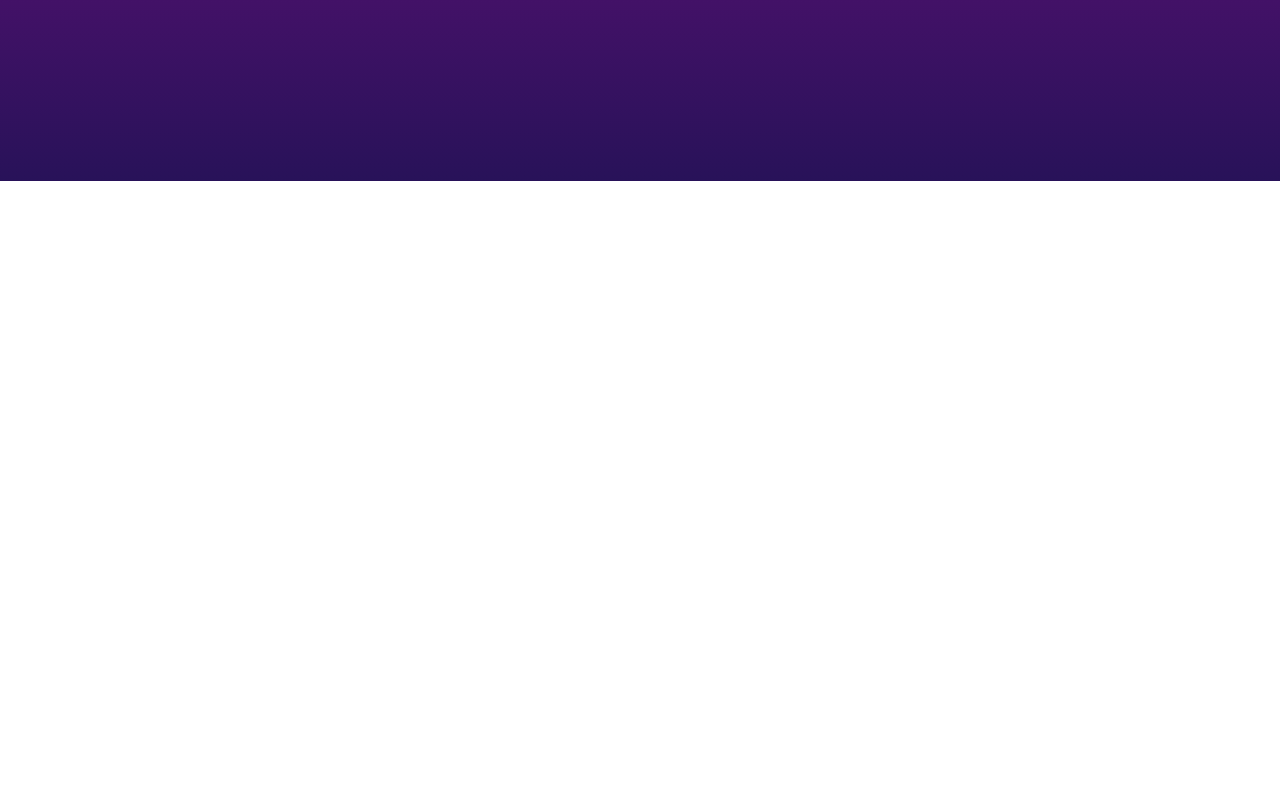
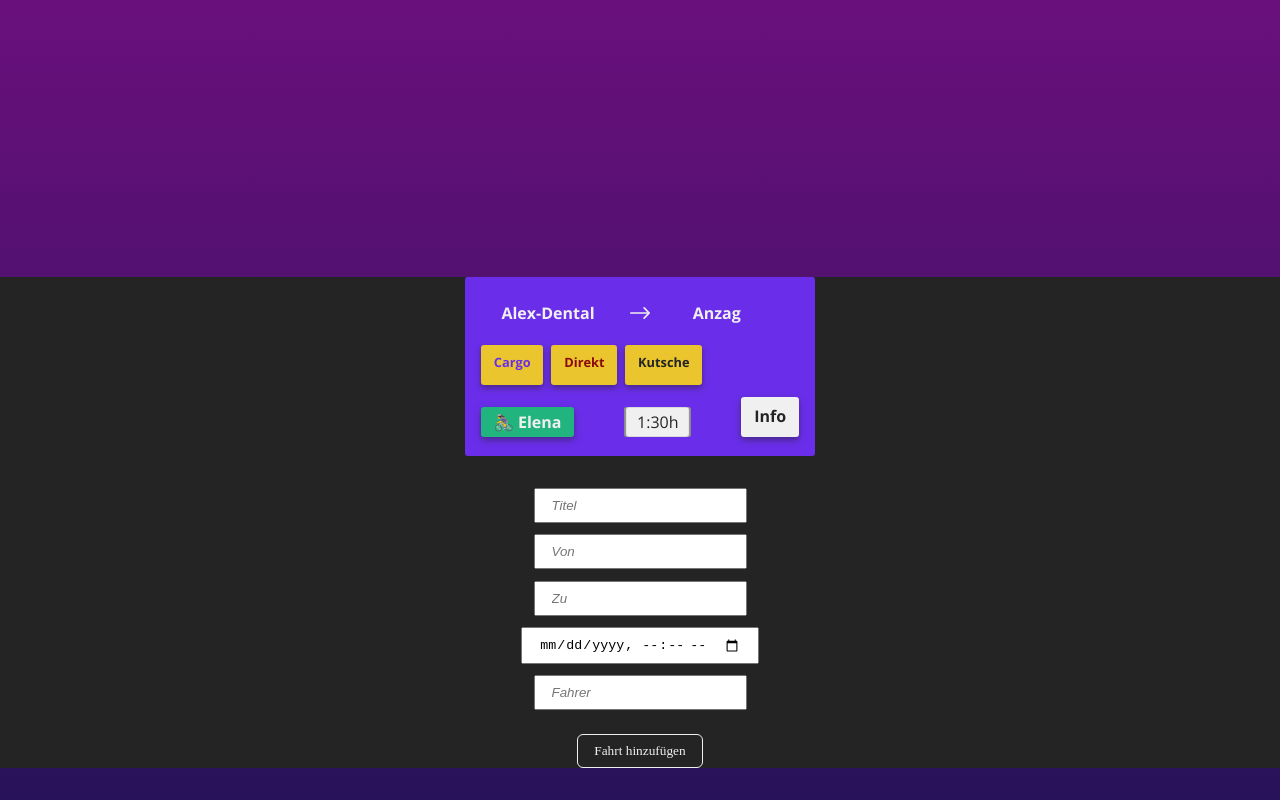
Before and after one commit to DiscoDevs/DispoDisco, a React (Create React App) app in the folder client/: page / in a window 1280 px wide. Shown: the part 619-1419 px from the top of the page. Before the commit the page ends 800 px from the top, so only its background shows below. Built offline with nearby package versions, Linux system fonts and the light colour scheme; a web font is replaced by a local one.

Commit message:
:zap: Improve functionality of addRide

```diff
--- a/client/package.json
+++ b/client/package.json
@@ -2,6 +2,7 @@
   "name": "client",
   "version": "0.1.0",
   "private": true,
+  "proxy": "http://localhost:3600/",
   "dependencies": {
     "@babel/core": "^7.12.3",
     "@storybook/addon-actions": "^6.1.1",
--- a/client/src/App.js
+++ b/client/src/App.js
@@ -1,5 +1,6 @@
 import React from "react";
 import GlobalStyle from "./GlobalStyles";
+import AddRide from "./pages/AddRide";
 import { Launch } from "./pages/Launch";
 
 function App() {
@@ -7,6 +8,7 @@ function App() {
     <>
       <GlobalStyle />
       <Launch />
+      <AddRide />
     </>
   );
 }
--- a/client/src/components/Input.js
+++ b/client/src/components/Input.js
@@ -1,23 +1,8 @@
-import React from "react";
 import styled from "styled-components/macro";
-import PropTypes from "prop-types";
 
-export function Input({ placeholder, type }) {
-  const Component = styled.input`
-    padding: 0.5rem 1rem;
-    ::placeholder {
-      font-style: italic;
-    }
-  `;
-
-  return (
-    <form>
-      <Component type={type} placeholder={placeholder} />
-    </form>
-  );
-}
-
-Input.propTypes = {
-  placeholder: PropTypes.string,
-  type: PropTypes.string,
-};
+export const Input = styled.input`
+  padding: 0.5rem 1rem;
+  ::placeholder {
+    font-style: italic;
+  }
+`;
--- a/client/src/pages/AddRide.js
+++ b/client/src/pages/AddRide.js
@@ -35,9 +35,10 @@ const Form = styled.form`
 `;
 
 export default function AddRide() {
+  const [title, setTitle] = useState("");
   const [start, setStart] = useState("");
   const [dest, setDest] = useState("");
-  const [date, setDate] = useState("");
+  const [startDate, setStartDate] = useState("");
   const [rider, setRider] = useState("");
 
   return (
@@ -58,11 +59,11 @@ export default function AddRide() {
           onSubmit={(event) => {
             event.preventDefault();
             addRide({
-              title: "Test",
+              title: title,
               start: start,
               dest: dest,
-              "start-time": date,
-              "end-time": date,
+              startDate: startDate,
+              endDate: "2020-11-26T16:30",
               weight: "light",
               priority: 0,
               type: "normal",
@@ -70,6 +71,12 @@ export default function AddRide() {
             });
           }}
         >
+          <Input
+            type="text"
+            placeholder="Titel"
+            value={title}
+            onChange={(event) => setTitle(event.target.value)}
+          />
           <Input
             type="text"
             placeholder="Von"
@@ -83,10 +90,9 @@ export default function AddRide() {
             onChange={(event) => setDest(event.target.value)}
           />
           <Input
-            type="date"
-            placeholder="Datum"
-            value={date}
-            onChange={(event) => setDate(event.taget.value)}
+            type="datetime-local"
+            value={startDate}
+            onChange={(event) => setStartDate(event.target.value)}
           />
           <Input
             type="text"
--- a/client/src/utils/api.js
+++ b/client/src/utils/api.js
@@ -13,8 +13,8 @@ export async function addRide({
     method: "POST",
     body: JSON.stringify({
       name: title,
-      "start-time": startDate,
-      "end-time": endDate,
+      startTime: startDate,
+      endTime: endDate,
       start: start,
       dest: dest,
       done: false,
@@ -23,5 +23,8 @@ export async function addRide({
       type: type,
       assignment: rider,
     }),
+    headers: {
+      "Content-Type": "application/json",
+    },
   });
 }
```
